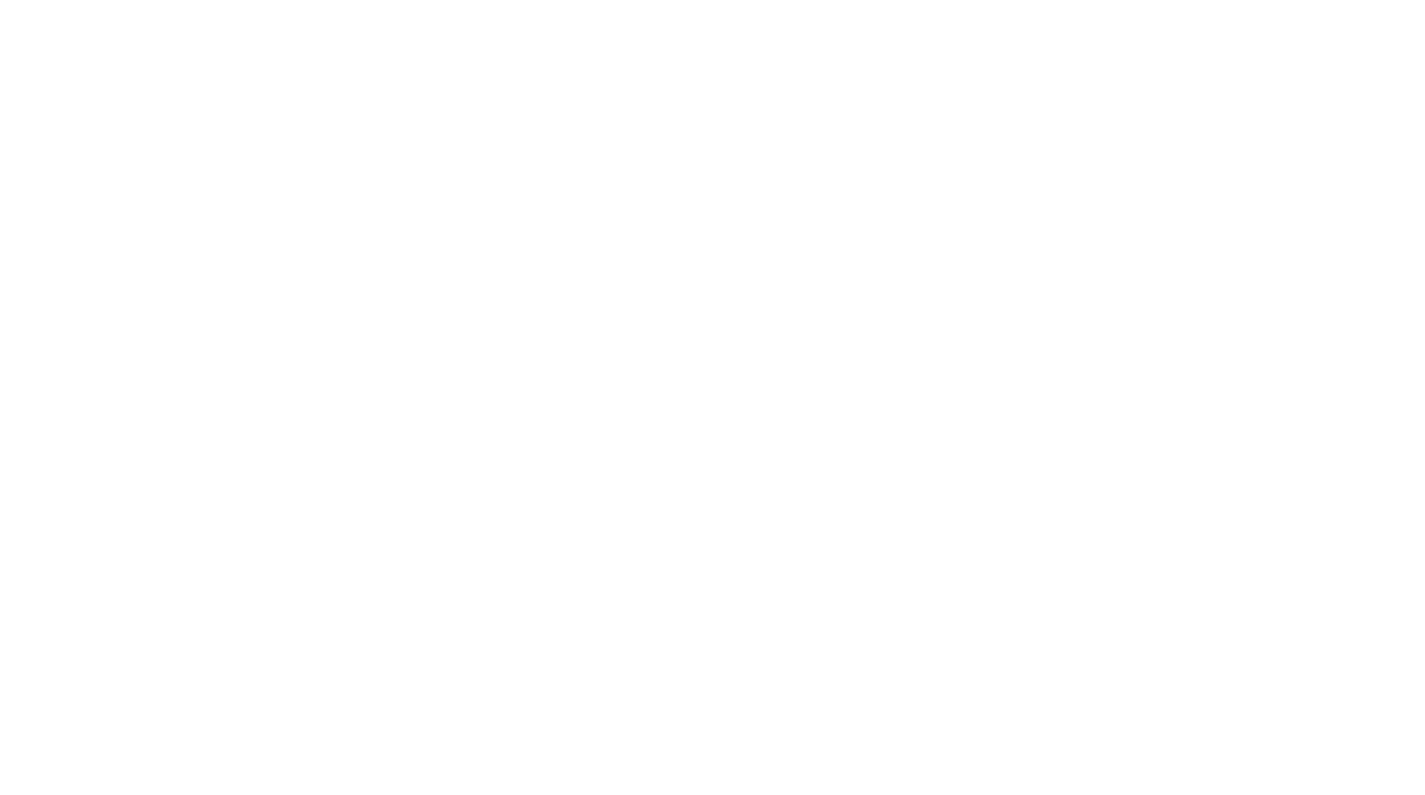
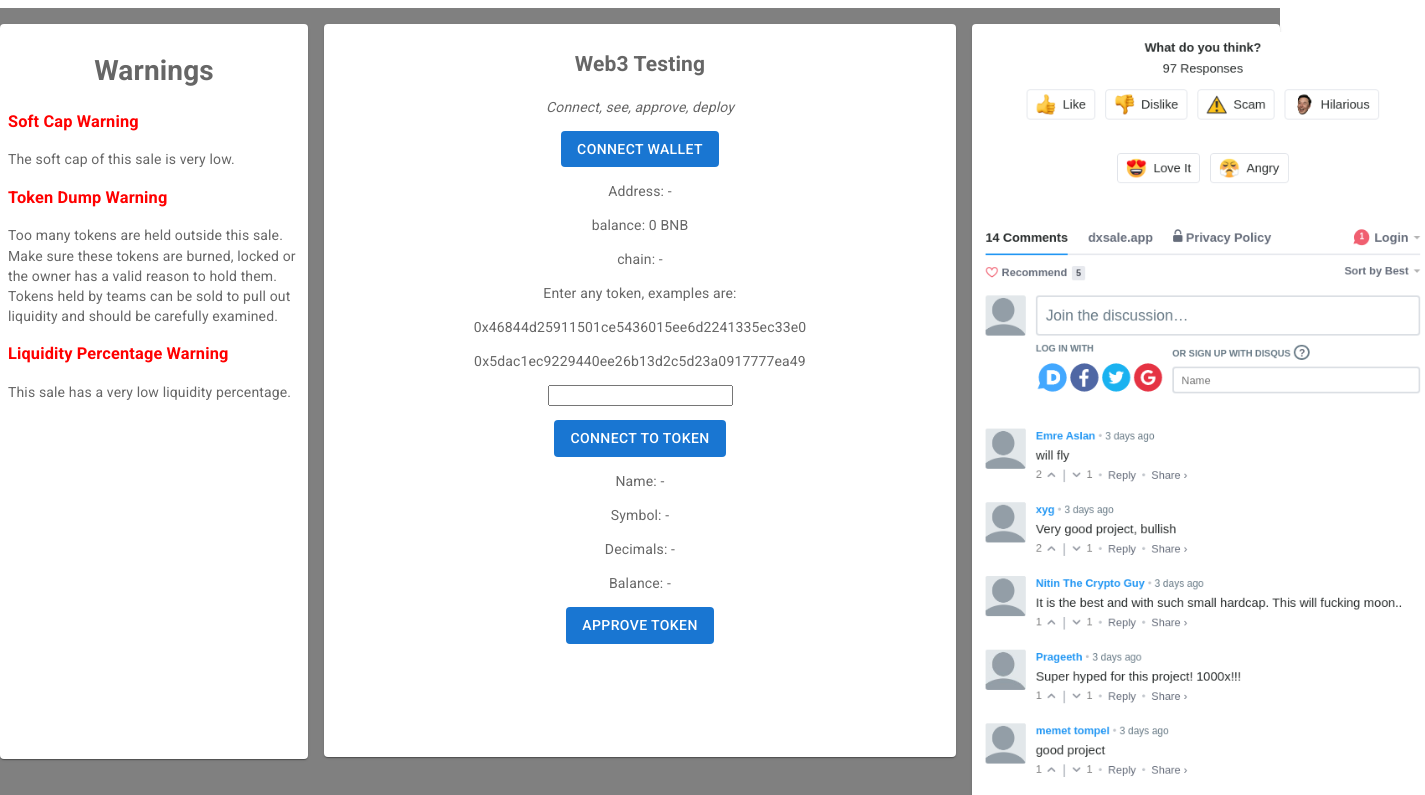
Before and after one commit to Kayaba-Attribution/Token-Launchpad-for-EVM-conpatible-Chains-Focused-on-BSC, a React (Create React App) app in the folder safe-frontend/: page /web3 in a window 1280 px wide. Shown: the top 795 px of the page, 1425 px wide, since content can reach past the window. Built offline with nearby package versions, Linux system fonts and the light colour scheme.

Commit message:
Basic Web3 in react

```diff
--- a/safe-frontend/package.json
+++ b/safe-frontend/package.json
@@ -5,6 +5,7 @@
   "dependencies": {
     "@emotion/react": "^11.4.1",
     "@emotion/styled": "^11.3.0",
+    "@ethersproject/shims": "^5.4.0",
     "@material-ui/core": "^5.0.0-beta.4",
     "@material-ui/icons": "^5.0.0-beta.4",
     "@material-ui/styled-engine-sc": "^5.0.0-beta.1",
@@ -12,6 +13,7 @@
     "@testing-library/jest-dom": "^5.11.4",
     "@testing-library/react": "^11.1.0",
     "@testing-library/user-event": "^12.1.10",
+    "ethers": "^5.4.5",
     "react": "^17.0.2",
     "react-dom": "^17.0.2",
     "react-router-dom": "^5.2.0",
--- a/safe-frontend/src/App.js
+++ b/safe-frontend/src/App.js
@@ -6,6 +6,7 @@ import Box from '@material-ui/core/Box';
 import Paper from '@material-ui/core/Paper';
 import Grid from '@material-ui/core/Grid';
 import BasicGrid from './BasicGrid';
+import test from './test';
 import Splash from './Splash';
 import { BrowserRouter as Router, Route } from "react-router-dom";
 
@@ -15,6 +16,7 @@ function App() {
     	<div>
             <Route path="/" exact component={Splash} />
             <Route path="/profile" component={BasicGrid} />
+            <Route path="/web3" component={test} />
     	</div>
 	</Router>
   )
--- /dev/null
+++ b/safe-frontend/src/test.js
@@ -0,0 +1,279 @@
+import logo from './logo.svg';
+import './App.css';
+import * as React from 'react';
+import { styled } from '@material-ui/core/styles';
+import Box from '@material-ui/core/Box';
+import Paper from '@material-ui/core/Paper';
+import Grid from '@material-ui/core/Grid';
+import Button from '@material-ui/core/Button';
+import { withStyles } from '@material-ui/styles';
+import "@ethersproject/shims"
+import { ethers } from "ethers";
+
+const Item = styled(Paper)(({ theme }) => ({
+  ...theme.typography.body2,
+  padding: theme.spacing(1),
+  textAlign: 'center',
+  color: theme.palette.text.secondary,
+}));
+
+const StyledButton = withStyles({
+  root: {
+    background: 'linear-gradient(45deg, #FE6B8B 30%, #FF8E53 90%)',
+    borderRadius: 3,
+    border: 0,
+    color: 'white',
+    height: 48,
+    padding: '0 30px',
+    boxShadow: '0 3px 5px 2px rgba(255, 105, 135, .3)',
+  },
+  label: {
+    textTransform: 'capitalize',
+  },
+})(Button);
+
+const SaleDetails = ({id,supply,presale,liquidity,softcap}) => {
+  const ts={textAlign: 'left', marginLeft: '10vw',}
+  return (
+  	<div>
+	  <p style={ts}>Sale ID: {id}</p>
+	  <p style={ts}>Total Supply: {supply}</p>
+	  <p style={ts}>Tokens for Presale: {presale}</p>
+	  <p style={ts}>Tokens for Liquidity: {liquidity}</p>
+	  <p style={ts}>Softcap: {softcap} ETH</p>
+	</div>
+  )
+}
+
+
+
+var provider;
+var signer;
+var accounts;
+
+async function connect (){
+
+  try {
+      await window.ethereum.enable()
+      provider = new ethers.providers.Web3Provider(window.ethereum);
+      signer = provider.getSigner()
+      accounts = await provider.send("eth_requestAccounts", []);
+    }
+  catch(e) {
+      console.log("Could not get a wallet connection");
+      return;
+    }
+
+    var balance = await provider.getBalance(await signer.getAddress())
+    console.log("Account:", await signer.getAddress());
+
+    document.querySelector("#address").textContent = await signer.getAddress();
+    document.querySelector("#balance").textContent = ethers.utils.formatEther(balance);
+
+    if (await signer.getChainId() == 56){
+      console.log("Connected to BSC mainnet")
+      document.querySelector("#chain").textContent = "Connected to BSC mainnet"
+    }
+    else if (await signer.getChainId() == 97){
+      console.log("Connected to BSC testnet")
+      document.querySelector("#chain").textContent = "Connected to BSC testnet"
+    }
+    else{
+        console.log("Unknwonn chain")
+        document.querySelector("#chain").textContent = "Unknwonn chain"
+    }
+}
+
+
+// variable to save the contract object
+var AnyTokenContract;
+// takes a contract address, creates a contract object and uses it to get the name, decimals, etc
+async function AnyTokenConnection(input_address){
+
+    //Make sure the address is an address
+    var validate = ethers.utils.isAddress(input_address)
+    if (validate == false){
+      console.log("NOT VALID")
+
+        return
+    }
+    console.log("address " + validate)
+
+    //This is not the real ABI this are just some of the standarts that we need
+    const ABI = [
+        "function name() view returns (string)",
+        "function symbol() view returns (string)",
+        "function decimals() view returns (uint8)",
+        "function balanceOf(address account) external view returns (uint256)",
+        "function transfer(address recipient, uint256 amount) external returns (bool)",
+        "function approve(address spender, uint256 amount) external returns (bool)"
+    ]
+
+    //here the contract object is created
+    const address = input_address
+    AnyTokenContract = new ethers.Contract(address, ABI, signer);
+    console.log("GOOD")
+    console.log(AnyTokenContract)
+
+    //Now that we have the contract object and the ABI we can call functions
+    if(AnyTokenContract){
+      const name = await AnyTokenContract.name()
+      const symbol = await AnyTokenContract.symbol()
+      const decimals = await AnyTokenContract.decimals()
+      const balance = ethers.utils.formatEther( await AnyTokenContract.balanceOf(await signer.getAddress()) )
+      console.log("Name: ", name)
+      console.log("Symbol: ", symbol)
+      console.log("Decimals", decimals)
+      console.log("Balance", balance)
+      document.querySelector("#t_name").textContent = name;
+      document.querySelector("#t_symbol").textContent = symbol;
+      document.querySelector("#t_decimals").textContent = decimals;
+      document.querySelector("#t_balance").textContent = balance;
+    }
+    else{
+      console.log("NULL")
+    }
+
+
+}
+
+function sayHello() {
+  var input_ = document.querySelector('#token_address_input').value
+  console.log("Input: ", input_)
+  AnyTokenConnection(input_)
+}
+
+var pancake_factory;
+async function addLiquidity(){
+    //bnb = ethers.utils.parseEther( bnb_ )
+
+    const tx =
+    {
+        from : signer.getAddress(),
+        nonce : signer.getTransactionCount('latest'),
+        gasPrice : 10500000000,
+        gasLimit: 5000000
+    }
+
+    const sent = await AnyTokenContract.approve("0xfd1e8c5942d1cb264b1734d3d9b007c31013e399", ethers.BigNumber.from("0xffffffffffffffffffffffffffffffffffffffffffffffffffffffffffffffff"))
+    document.querySelector("#load_approve").textContent = "Processing";
+    const receipt = await sent.wait();
+    console.log("Receipt: ",receipt)
+    console.log("Status: ",receipt["status"])
+    console.log("Hash: ",receipt["transactionHash"])
+    console.log("Payer: ",receipt["from"])
+    if (receipt["status"] == 1){
+        document.querySelector("#load_approve").textContent = "Success";
+        console.log(":)")
+    }
+    else{
+        document.querySelector("#load_approve").textContent = "Failed";
+    }
+}
+
+const MainContent = ({title, subtitle, logo}) => {
+  return (
+	  <div style={{height: '700px',}}>
+	  <h2>{title}</h2>
+	  <p style={{fontStyle: 'italic',}}>{subtitle}</p>
+
+
+
+    <Button onClick={connect} variant="contained" color="primary" disableElevation >
+          Connect Wallet
+    </Button>
+
+    <p>Address: <span id="address">-</span></p>
+    <p>balance: <span id="balance">0</span> BNB</p>
+    <p>chain: <span id="chain">-</span></p>
+
+	  <p>Enter any token, examples are:</p>
+    <p>0x46844d25911501ce5436015ee6d2241335ec33e0</p>
+    <p>0x5dac1ec9229440ee26b13d2c5d23a0917777ea49</p>
+    <input id="token_address_input"></input>
+    <p></p>
+    <Button onClick={sayHello} variant="contained" color="primary" disableElevation >
+          Connect To Token
+    </Button>
+    <p>Name: <span id="t_name">-</span></p>
+    <p>Symbol: <span id="t_symbol">-</span></p>
+    <p>Decimals: <span id="t_decimals">-</span></p>
+    <p>Balance: <span id="t_balance">-</span></p>
+
+    <Button onClick={addLiquidity} variant="contained" color="primary" disableElevation >
+          Approve Token
+    </Button>
+
+    <p><span id="load_approve"></span></p>
+
+	  </div>
+  )
+}
+
+const WarnItem = ({title, text}) => {
+  const textStyle={textAlign: 'left',}
+  const headStyle={textAlign: 'left',color: 'red',}
+  return (
+	  <>
+	  <h3 style={headStyle}>{title}</h3>
+	  <p style={textStyle}>{text}</p>
+	  </>
+  )
+}
+const Warnings = () => {
+  return (
+	  <div style={{height: '700px',}}>
+	  <h1>Warnings</h1>
+	  <WarnItem title="Soft Cap Warning" text="The soft cap of this sale is very low."/>
+	  <WarnItem title="Token Dump Warning" text="Too many tokens are held outside this sale. Make sure these tokens are burned, locked or the owner has a valid reason to hold them. Tokens held by teams can be sold to pull out liquidity and should be carefully examined."/>
+	  <WarnItem title="Liquidity Percentage Warning" text="This sale has a very low liquidity percentage."/>
+
+	  </div>
+  )
+}
+
+const LeftPanel = () => {
+  return (
+        <Grid item sm={3} xs={12} >
+          <Item>
+	  <Warnings/>
+	  </Item>
+        </Grid>
+  )
+}
+
+const CenterPanel = () => {
+  return (
+        <Grid item sm={6} xs={12}>
+          <Item>
+	  <MainContent title="Web3 Testing" subtitle="Connect, see, approve, deploy" logo="pumpeth.png"/>
+	  </Item>
+        </Grid>
+  )
+}
+
+const RightPanel = () => {
+  return (
+        <Grid item sm={3} xs={12}>
+          <Item>
+	  <img src="disqus.png" alt="disqus comments"/>
+	  </Item>
+        </Grid>
+  )
+}
+
+function BasicGrid() {
+  return (
+	  <div style={{marginTop: '3vh',backgroundColor: 'gray',}}>
+    <Box sx={{ flexGrow: 1 }}>
+      <Grid container spacing={2}>
+        <LeftPanel/>
+	<CenterPanel/>
+	<RightPanel/>
+      </Grid>
+    </Box>
+	  </div>
+  );
+}
+
+export default BasicGrid;
```
Also changed, not shown: 2 other files (tests, documents, lock files or other folders).
